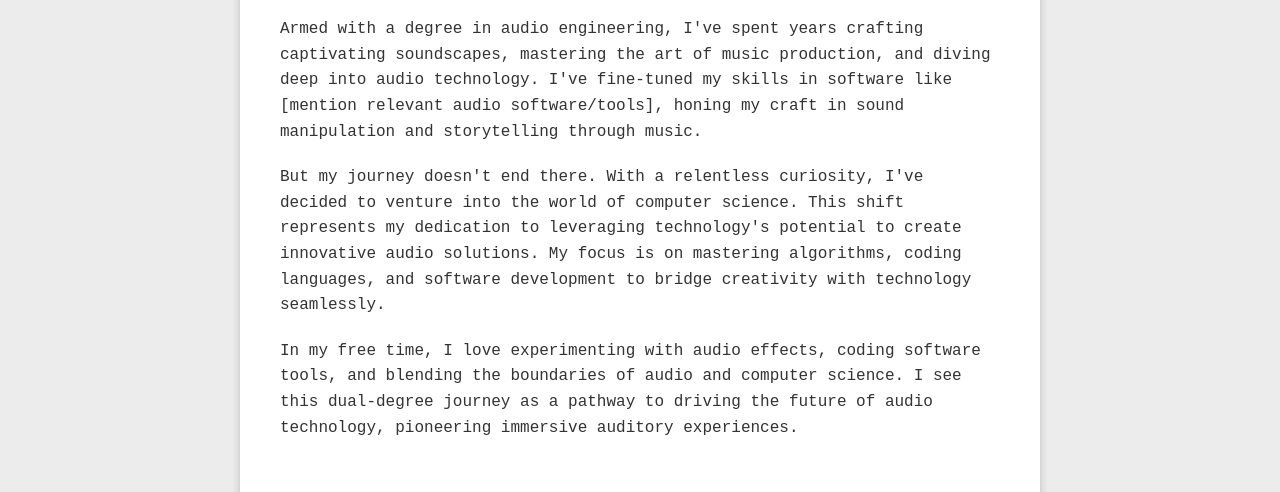
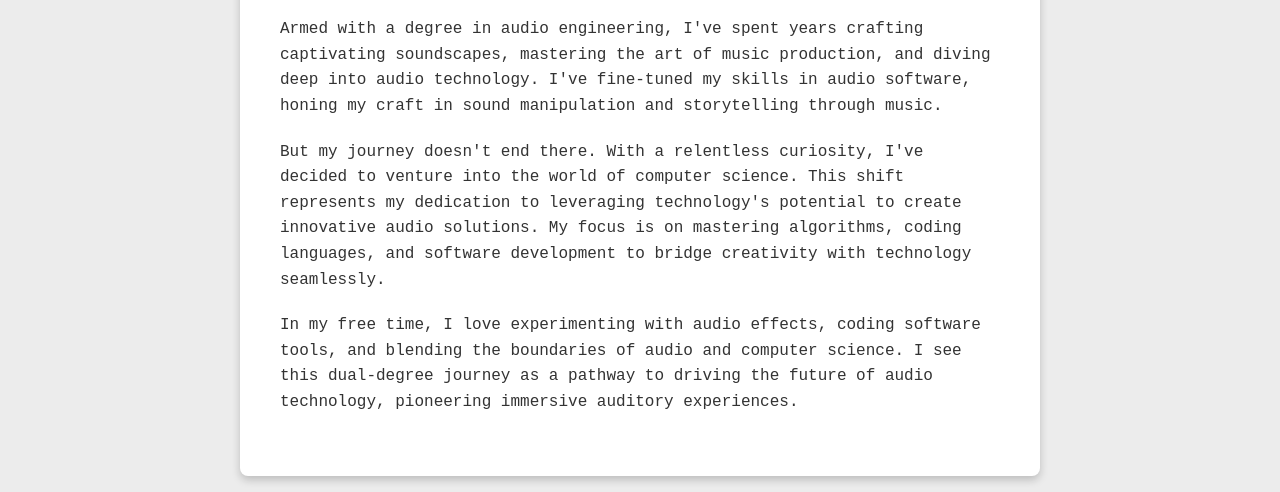
Before and after one commit to MariEinz/MariEinz.github.io, a plain HTML site: page index.html in a window 1280 px wide. Shown: the part 308-800 px from the top of the page. Drawn offline with Linux system fonts and the light colour scheme.

Commit message:
Update index.html

```diff
--- a/index.html
+++ b/index.html
@@ -26,8 +26,7 @@
                 science.</p>
             <p>Armed with a degree in audio engineering, I've spent years crafting captivating soundscapes, mastering
                 the art of music production, and diving deep into audio technology. I've fine-tuned my skills in
-                software like [mention relevant audio software/tools], honing my craft in sound manipulation and
-                storytelling through music.</p>
+                audio software, honing my craft in sound manipulation and storytelling through music.</p>
             <p>But my journey doesn't end there. With a relentless curiosity, I've decided to venture into the world of
                 computer science. This shift represents my dedication to leveraging technology's potential to create
                 innovative audio solutions. My focus is on mastering algorithms, coding languages, and software
```
